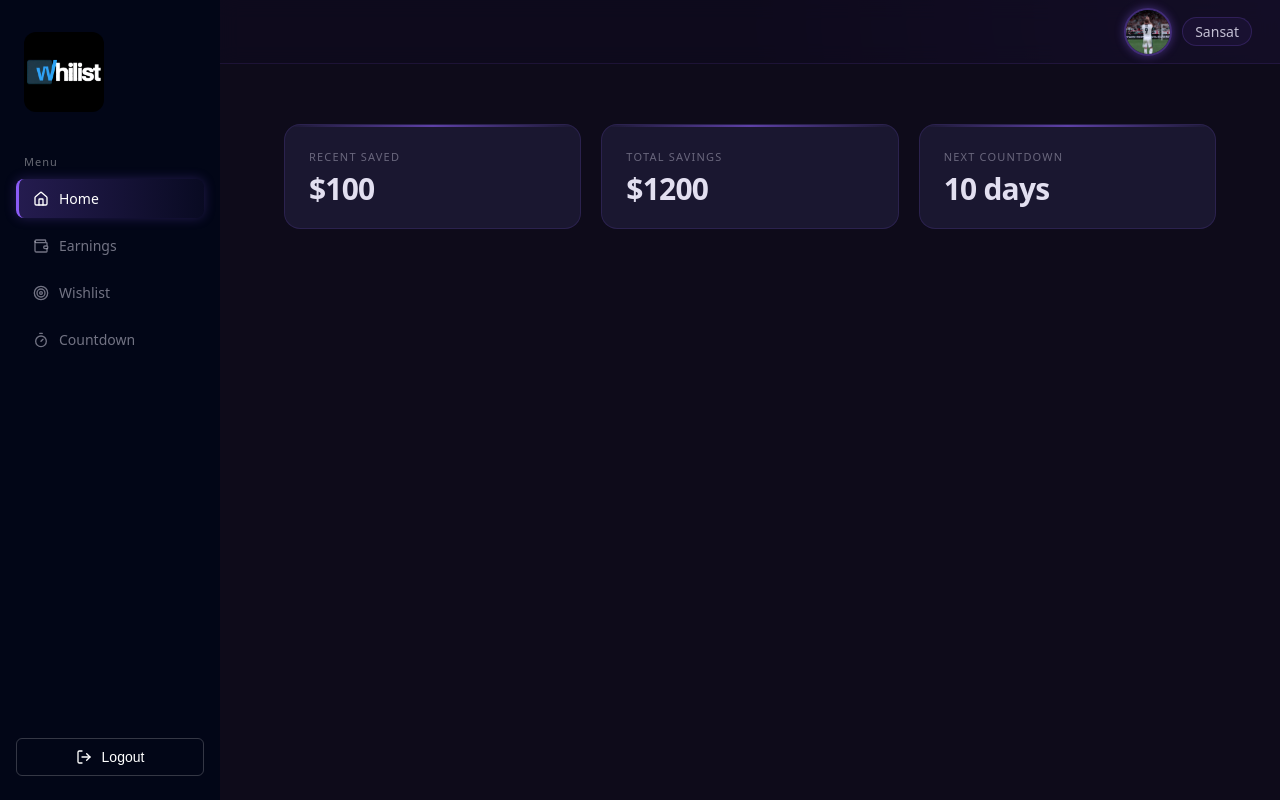
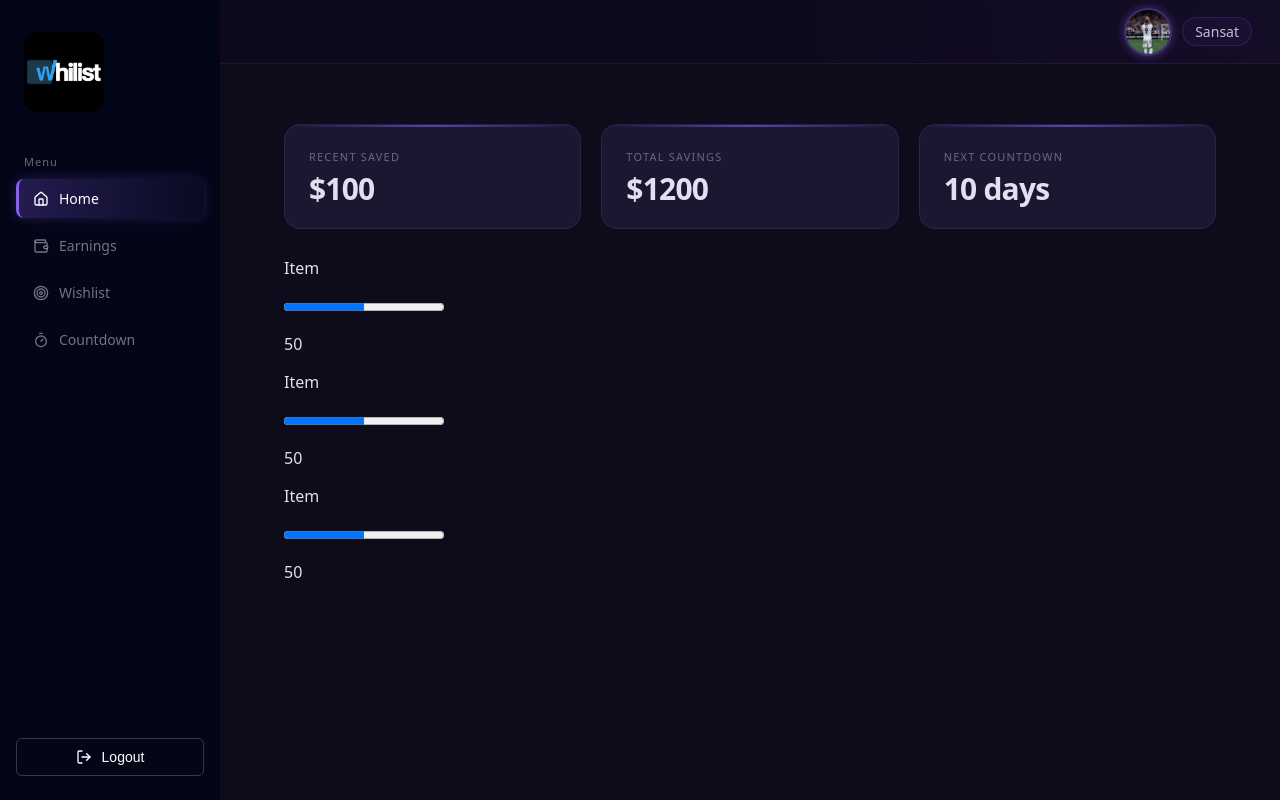
Before and after one commit to Satwik1428/WHILIST, a React (Vite) app: page / in a window 1280 px wide. Built offline with nearby package versions, Linux system fonts and the light colour scheme.

Commit message:
Progress bar initial commit

```diff
--- a/src/components/dashboard/ProgressBar.jsx
+++ b/src/components/dashboard/ProgressBar.jsx
@@ -0,0 +1,10 @@
+function ProgressBar({ title, value }){
+    return(
+        <div className="progress-bar">
+            <p className="prog-title">{title}</p>
+            <progress className="prog-value" value={value} max="100"></progress>
+            <p className="prog-sub">{value}</p>
+        </div>
+    )
+}
+export default ProgressBar;
--- a/src/pages/Dashboard.jsx
+++ b/src/pages/Dashboard.jsx
@@ -1,4 +1,5 @@
 import StatCard from "../components/dashboard/StatCard";
+import ProgressBar from "../components/dashboard/ProgressBar";
 import "../styles/dashboard.css";
 function Dashboard(){
     return(
@@ -8,7 +9,13 @@ function Dashboard(){
                 <StatCard title="Total savings" value="$1200" />
                 <StatCard title="Next countdown" value="10 days" />
             </div>
+            <div>
+                <ProgressBar title="Item" value="50" />
+                <ProgressBar title="Item" value="50" />
+                <ProgressBar title="Item" value="50" />
+            </div>
         </div>
+
     )
 }
 export default Dashboard;
--- a/src/styles/dashboard.css
+++ b/src/styles/dashboard.css
@@ -67,8 +67,6 @@
   );
   transition: background 0.3s ease;
 }
-
-/* golden shimmer layer on hover */
 .statcard::after {
   content: "";
   position: absolute;
```
